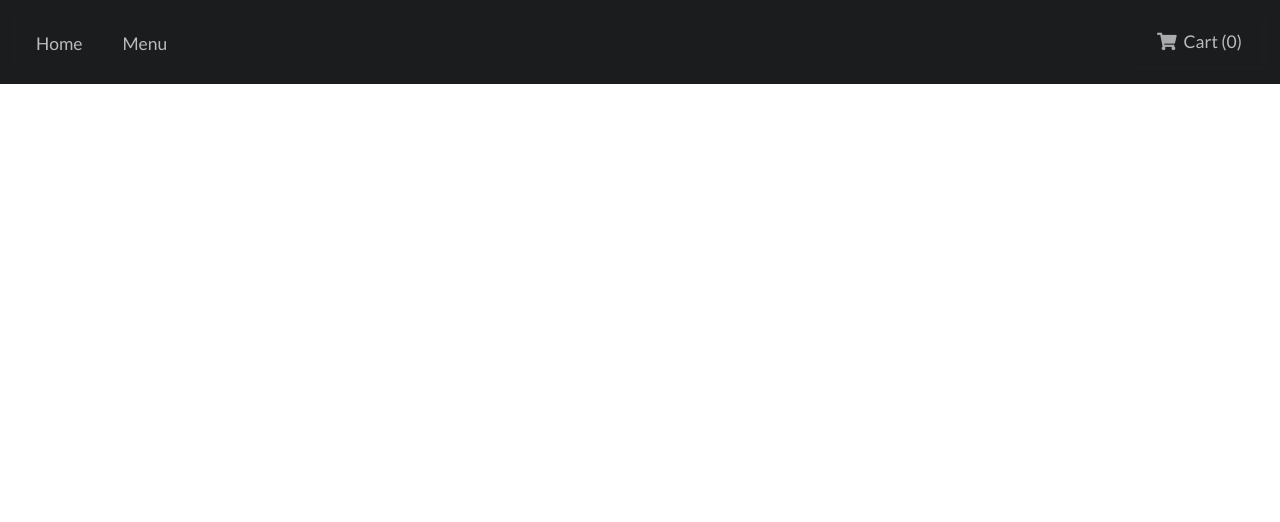
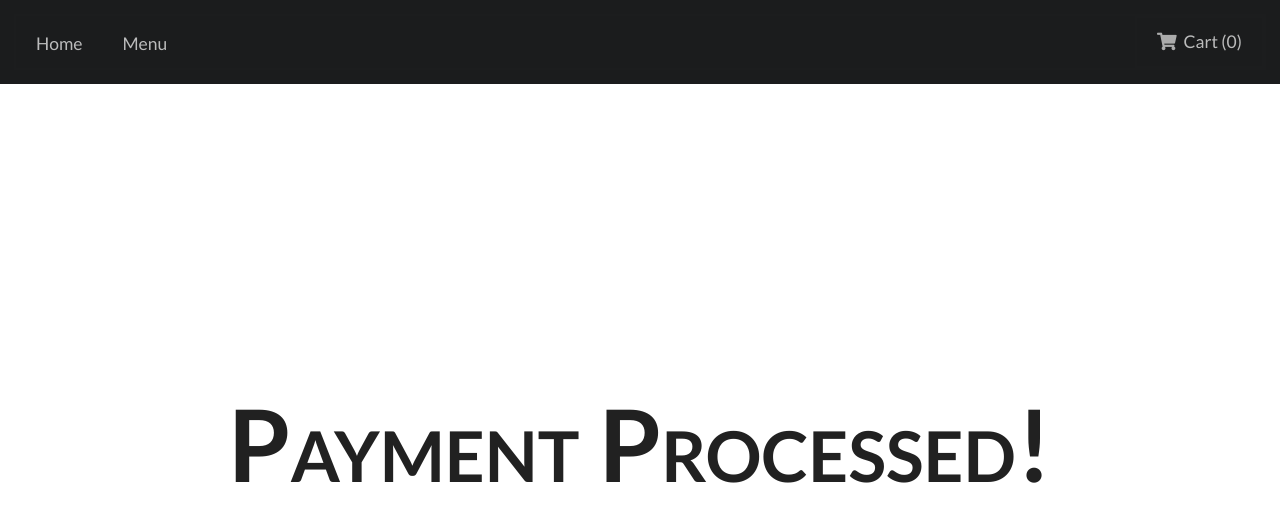
Before and after one commit to Rsja12/react-pizza-client, a React (Create React App) app: page /success in a window 1280 px wide. Shown: the top 522 px of the page. Built offline with nearby package versions, Linux system fonts and the light colour scheme.

Commit message:
add Success page and redux integration

```diff
--- a/src/App.js
+++ b/src/App.js
@@ -5,6 +5,7 @@ import Homepage from './components/Homepage'
 import Menu from './components/Menu'
 import Cart from './components/Cart'
 import Navbar from './components/Navbar'
+import Success from './components/Success'
 import './styles/App.css'
 
 const App = () => {
@@ -15,6 +16,7 @@ const App = () => {
                 <Route exact path="/" component={Homepage} />
                 <Route exact path="/menu" component={Menu} />
                 <Route exact path="/cart" component={Cart} />
+                <Route exact path="/success" component={Success} />
             </div>
         </BrowserRouter>
     )
--- a/src/components/Pricing.js
+++ b/src/components/Pricing.js
@@ -36,6 +36,10 @@ const Pricing = ({ cart }) => {
         return (calcSubtotal() * 1.07).toFixed(2)
     }
 
+    const renderPayButton = () => {
+        if (cart.length === 0) return
+        return <StripeButton price={calcTotal()} />
+    }
 
     return (
         <div className="price">
@@ -65,7 +69,7 @@ const Pricing = ({ cart }) => {
 
                 </div>
             </div>
-            <StripeButton price={calcTotal()} />
+            {renderPayButton()}
         </div>
     )
 }
--- a/src/components/StripeButton.js
+++ b/src/components/StripeButton.js
@@ -1,16 +1,20 @@
 import React from 'react'
+import { connect } from 'react-redux'
+import { withRouter } from 'react-router-dom'
 import StripeCheckout from 'react-stripe-checkout'
 
 import '../styles/Checkout.css'
+import { paymentSuccess } from '../redux/actions'
 
-const StripeButton = ({ price }) => {
+const StripeButton = ({ price, history, paymentSuccess }) => {
     const stripePrice = price * 100
     const publishableKey = 'pk_test_51H5yPuIOABoLmy2nqGUDyOvMUhsPvGDGkH3fTVMGPiaZF3AGoWQ69JtHaoMZ0YwHjrkSiki7sMhcrcmg0cNmyU1d00XN57Y0hk'
 
     // token that would get set to backend
     const onToken = token => {
         console.log(token)
-        alert('SUCCESS')
+        paymentSuccess()
+        history.push('/success')
     }
 
     return (
@@ -30,4 +34,4 @@ const StripeButton = ({ price }) => {
     )
 }
 
-export default StripeButton
+export default withRouter(connect(null, { paymentSuccess })(StripeButton))
--- /dev/null
+++ b/src/components/Success.js
@@ -0,0 +1,13 @@
+import React from 'react'
+
+import '../styles/Success.css'
+
+const Success = () => {
+    return (
+        <div className='success'>
+            <h1 className='success-text'>Payment Processed!</h1>
+        </div>
+    )
+}
+
+export default Success
--- a/src/redux/actions/index.js
+++ b/src/redux/actions/index.js
@@ -23,6 +23,12 @@ export const decreaseQuantity = pizza => {
     return {
         type: 'DEC_QTY',
         payload: pizza
+    }
+}
+
+export const paymentSuccess = () => {
+    return {
+        type: 'PAYMENT_SUCCESS'
     }
 }
 
--- a/src/redux/reducers/cartReducer.js
+++ b/src/redux/reducers/cartReducer.js
@@ -2,6 +2,7 @@ import _ from 'lodash'
 
 export default ( state = {}, action ) => {
     const pizza = action.payload
+
     switch( action.type ) {
         case 'ADD_TO_CART':
             pizza.quantity = pizza.quantity + 1 || 1
@@ -27,6 +28,8 @@ export default ( state = {}, action ) => {
                 }
             }
             return _.omit( state, pizza.id )
+        case 'PAYMENT_SUCCESS':
+            return {}
         default:
             return state
     }
--- a/src/styles/App.css
+++ b/src/styles/App.css
@@ -1,5 +1,6 @@
+
+
 body, html {
-    height: 100%;
-    margin: 0;
-    position: relative;
+    /* height: 100%;
+    margin: 0; */
 }
--- a/src/styles/Navbar.css
+++ b/src/styles/Navbar.css
@@ -1,5 +1,6 @@
 .ui.inverted.segment {
     border-radius: 0;
+    margin: 0;
 }
 
 .item {
--- /dev/null
+++ b/src/styles/Success.css
@@ -0,0 +1,12 @@
+.success {
+    height: 90vh;
+    display: flex;
+    justify-content: center;
+    align-items: center;
+}
+
+.success-text {
+    font-size: 100px;
+    font-variant: small-caps;
+
+}
```
